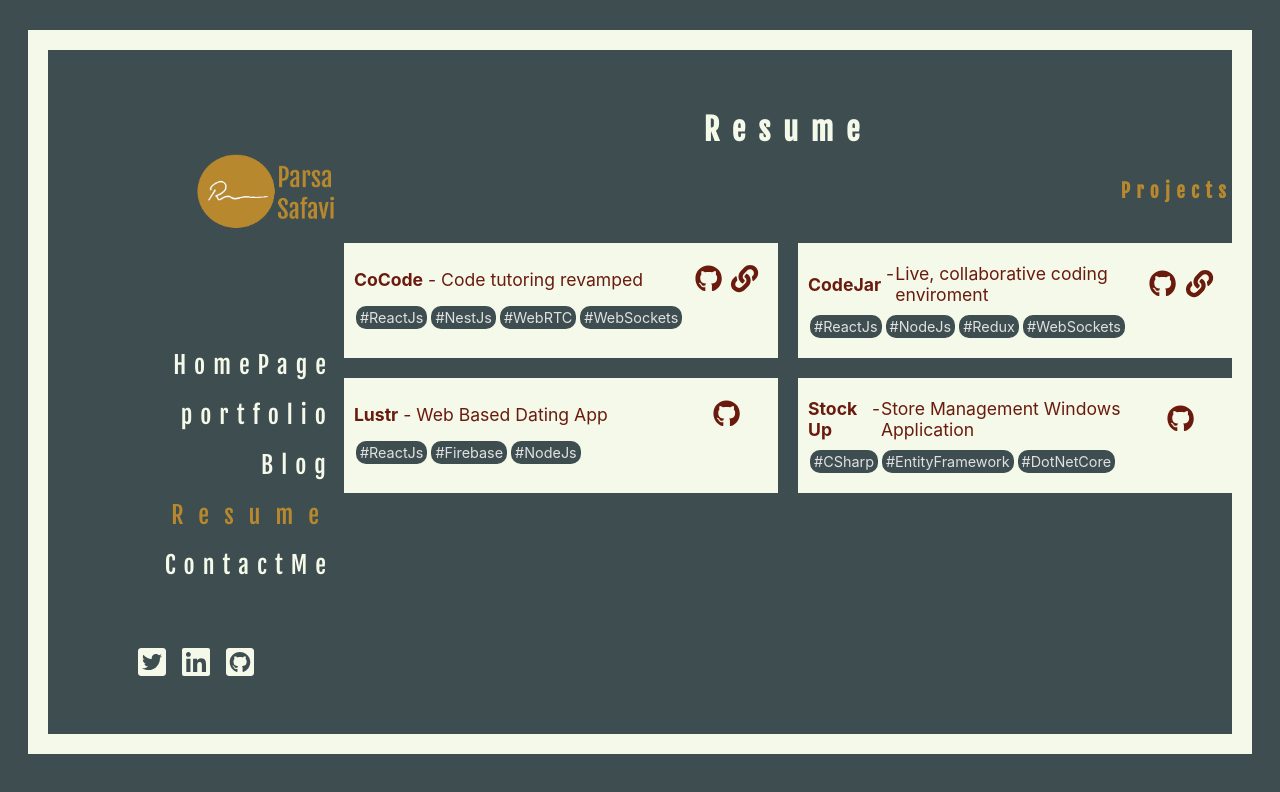
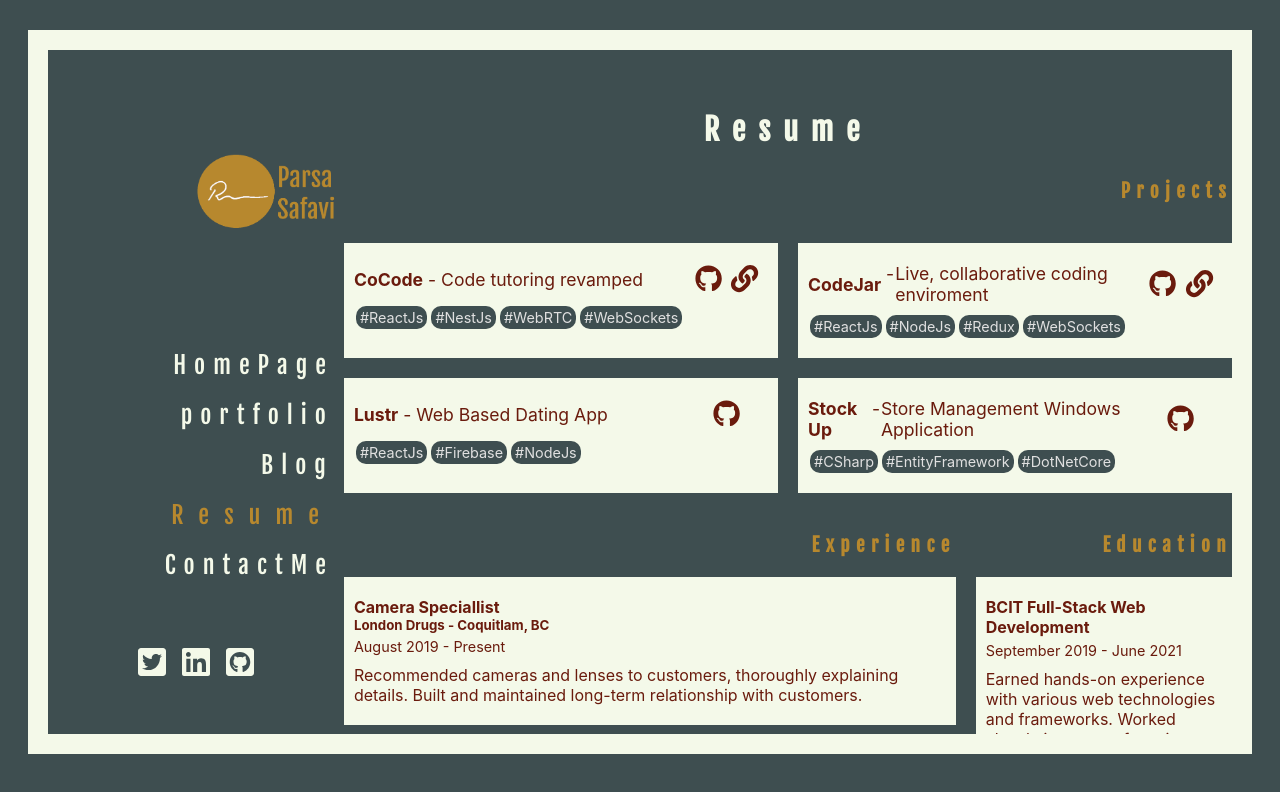
Before and after one commit to parsasi/portfolio, a Next.js app: page /resume in a window 1280 px wide. Shown: the top 792 px of the page. Built offline with nearby package versions, Linux system fonts and the light colour scheme.

Commit message:
Resume experience and education sections are added

```diff
--- a/pages/resume.tsx
+++ b/pages/resume.tsx
@@ -91,6 +91,53 @@ export default function Contact({ title, description, ...props }){
           font-size:0.9rem;
           border-radius:10px;
           background-color:${styleConstants.color.primary[0]}
+        }
+        .resume-section.experience-education{
+          flex-direction:row !important;
+          justify-content:space-between;
+        }
+        .experience{
+          width:calc(70% - 10px);
+        }
+        .education{
+          width:calc(30% - 10px);
+        }
+        .experience-header , .education-header{
+          display:flex;
+          justify-content:flex-end;
+        }
+        .experience-header > h3 , .education-header > h3{
+          font-family:${styleConstants.fonts.heading};
+          letter-spacing:0.4rem;
+          font-size:1.2rem;
+          color:${styleConstants.color.secondary[0]};
+        }
+        .experience-item{
+          background-color:${styleConstants.color.secondary[2]};
+          color:${styleConstants.color.primary[1]};
+          padding:20px 10px;
+          margin-top:20px;
+        }
+        .education-item{
+          background-color:${styleConstants.color.secondary[2]};
+          color:${styleConstants.color.primary[1]};
+          padding:20px 10px;
+          margin-top:20px;
+        }
+        .experience-top-header{
+          margin-bottom:5px;
+        }
+        .experience-top-dates , .education-dates{
+            font-size:0.9rem;
+        }
+        .experience-bottom{
+          margin-top:10px;
+        }
+        .education-title{
+          margin-bottom:5px;
+        }
+        .education-bottom{
+          margin-top:10px;
         }
       `}</style>
       <Layout pageTitle={`${title} | Resume`} description={description}>
@@ -196,6 +243,65 @@ export default function Contact({ title, description, ...props }){
               </div>
 
             </div>
+
+            <div className="resume-section experience-education">
+              <div className="experience">
+                  <div className="experience-header">
+                    <h3> Experience </h3>
+                  </div>
+                  <div className="experience-content">
+
+                    <div className="experience-item">
+                        <div className="experience-top">
+                          <div className="experience-top-header">
+                            <h4> Camera Speciallist </h4>
+                            <h5> London Drugs - Coquitlam, BC </h5>
+                          </div>
+                          <div className="experience-top-dates">
+                            <span> August 2019 </span> - <span> Present </span>
+                          </div>
+                        </div>
+                        <div className="experience-bottom">
+                          <p> Recommended cameras and lenses to customers, thoroughly explaining details. Built and maintained long-term relationship with customers. </p>
+                        </div>
+                    </div>
+
+                    <div className="experience-item">
+                        <div className="experience-top">
+                          <div className="experience-top-header">
+                            <h4> Freelance Web Designer </h4>
+                            <h5>  </h5>
+                          </div>
+                          <div className="experience-top-dates">
+                            <span> May 2018 </span> - <span> Present </span>
+                          </div>
+                        </div>
+                        <div className="experience-bottom">
+                          <p> Targeted and engaged with potential clients, through social media and community. Performed analysis on customer's needs, during the pre-development stage. Provided the customer with thorough and comprehensive documentation. </p>
+                        </div>
+                    </div>
+
+                  </div>
+              </div>
+              <div className="education">
+                  <div className="education-header">
+                    <h3> Education </h3>
+                  </div>
+                  <div className="education-content">
+
+                      <div className="education-item">
+                        <div className="education-top">
+                            <div className="education-title">  <h4> BCIT Full-Stack Web Development </h4> </div>
+                            <div className="education-dates">  <span> September 2019 </span> - <span> June 2021 </span> </div>
+                        </div>
+                        <div className="education-bottom">
+                          <p> Earned hands-on experience with various web technologies and frameworks. Worked closely in groups, focusing on group projects. Gained knowledge about Agile Methodology, User Experiance, collaboration, etc.  </p>
+                        </div>
+                      </div>
+
+                  </div>
+              </div>
+            </div>
           </div>
         </div>
       </Layout>
```
